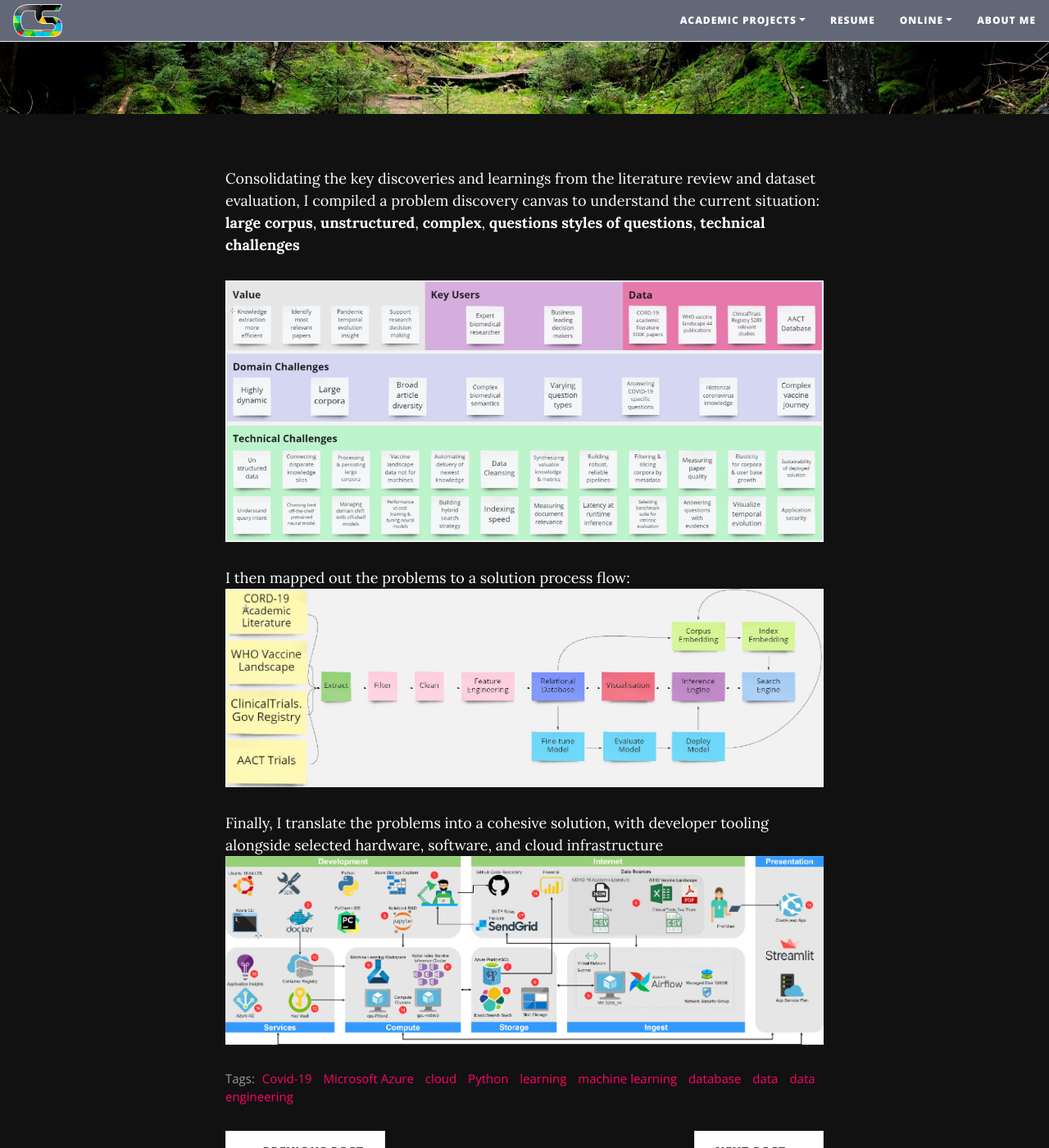
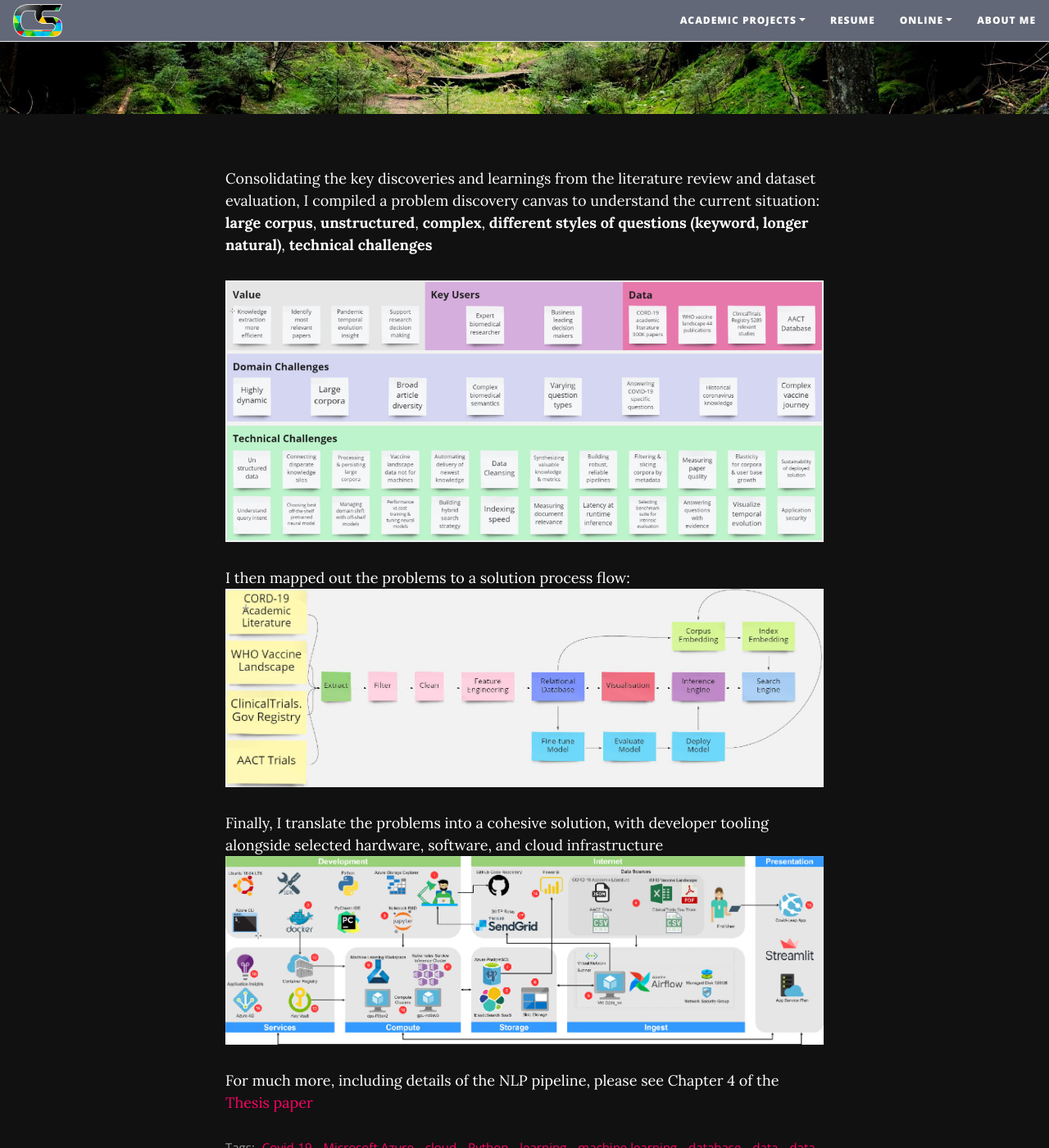
Before and after one commit to corticalstack/corticalstack.github.io, a Jekyll site: the page built from _posts/2021-04-10-thesis-chapter4-architecture-takeaways.md, in a window 1280 px wide and 1400 px high, scrolled down 449 px. Shown: the whole window at 82% size. Built offline with Jekyll 4.4.1, drawn with Linux system fonts in a browser that asks for light colours; nearby versions of some CDN libraries.

Commit message:
Added thesis

```diff
--- a/_posts/2021-04-10-thesis-chapter4-architecture-takeaways.md
+++ b/_posts/2021-04-10-thesis-chapter4-architecture-takeaways.md
@@ -5,7 +5,7 @@
 cover-img: /assets/img/forest_path.jpg
 tags: [Covid-19, Microsoft Azure, cloud, Python, learning, machine learning, database, data, data engineering]
 ---
-Consolidating the key discoveries and learnings from the literature review and dataset evaluation, I compiled a problem discovery canvas to understand the current situation: __large corpus__, __unstructured__, __complex__, __questions styles of questions__, __technical challenges__
+Consolidating the key discoveries and learnings from the literature review and dataset evaluation, I compiled a problem discovery canvas to understand the current situation: __large corpus__, __unstructured__, __complex__, __different styles of questions (keyword, longer natural)__, __technical challenges__
 
 ![](../assets/img/problem discovery canvas.jpg)
 
@@ -15,3 +15,5 @@
 
 Finally, I translate the problems into a cohesive solution, with developer tooling alongside selected hardware, software, and cloud infrastructure
 ![](../assets/img/leap solution architecture.jpg)
+
+For much more, including details of the NLP pipeline, please see Chapter 4 of the [Thesis paper](https://docs.google.com/viewer?url=https://github.com/corticalstack/corticalstack.github.io/raw/master/docs/project/Jon-Paul Boyd Masters Thesis Report COVID-LEAP state-of-the-art information retrieval.pdf)
```
